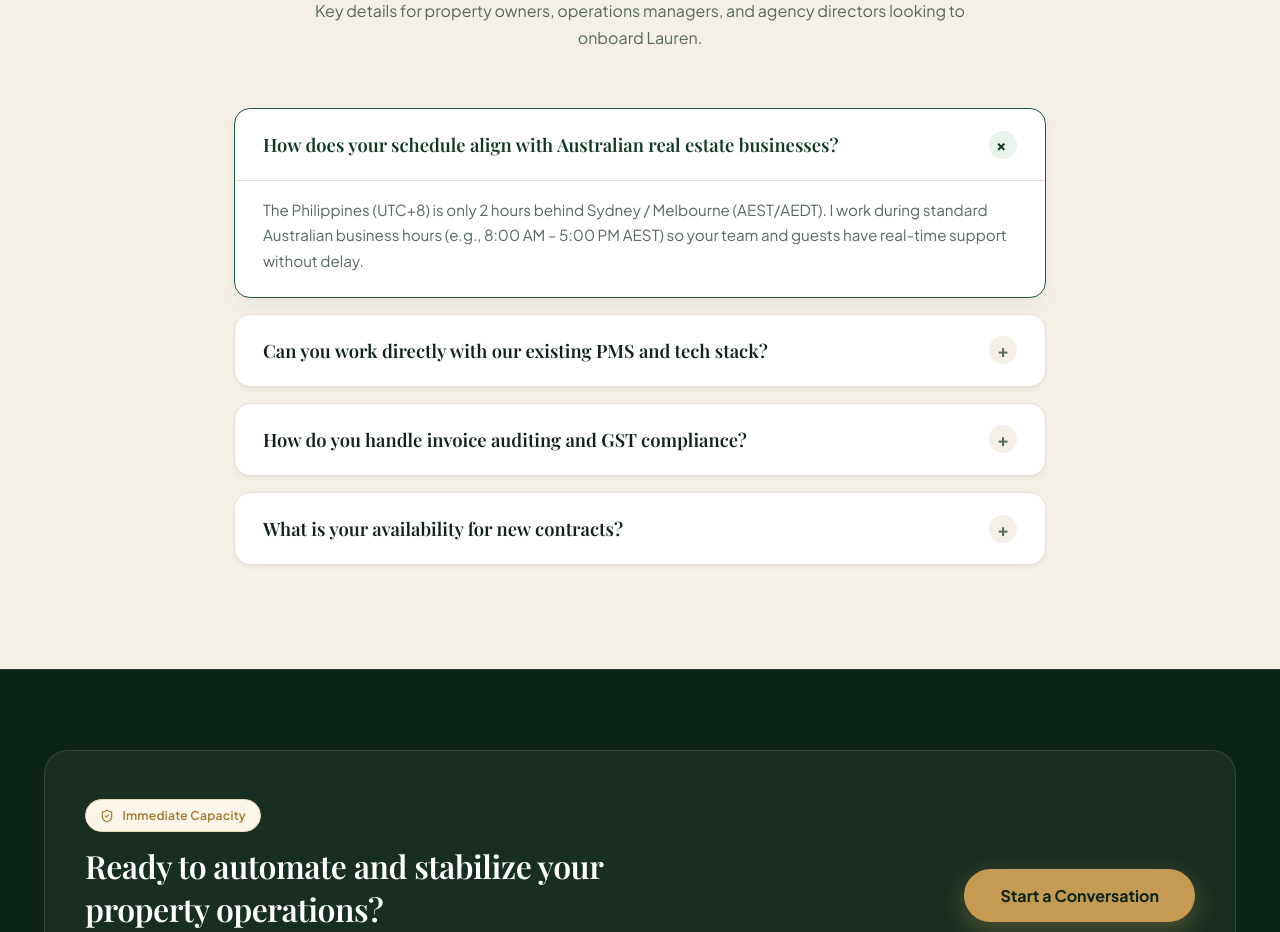
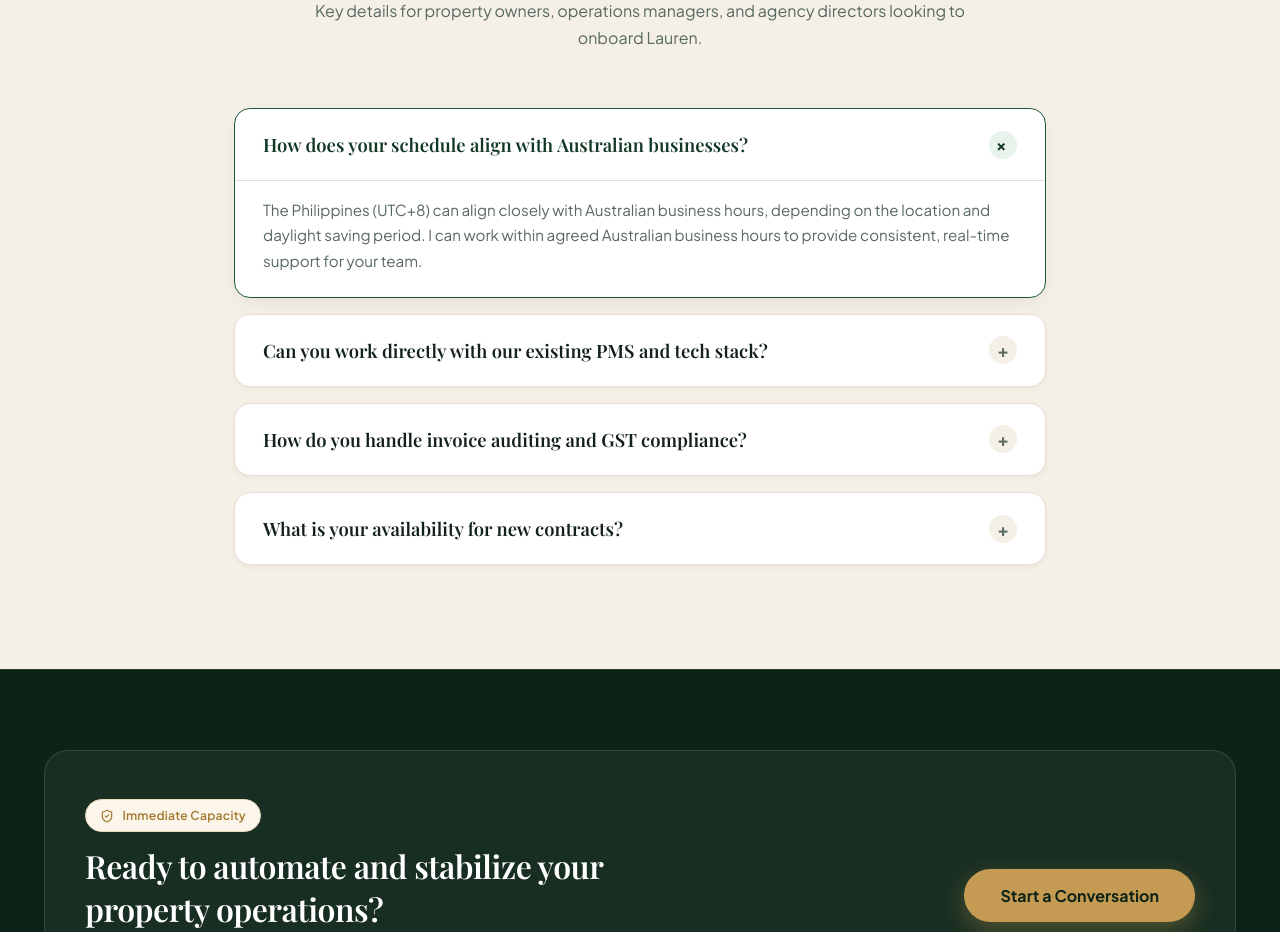
Before and after one commit to klint-droid/client1-portfolio, a React (Vite) app: page / in a window 1280 px wide. Shown: the part 9680-10612 px from the top of the page. Built offline with nearby package versions, Linux system fonts and the light colour scheme; a web font is replaced by a local one.

Commit message:
Update first FAQ to focus on Australian business hours alignment

```diff
--- a/src/data/portfolioData.ts
+++ b/src/data/portfolioData.ts
@@ -304,8 +304,8 @@ export const portfolioData = {
 
   faqs: [
     {
-      q: 'How does your schedule align with Australian real estate businesses?',
-      a: 'The Philippines (UTC+8) is only 2 hours behind Sydney / Melbourne (AEST/AEDT). I work during standard Australian business hours (e.g., 8:00 AM – 5:00 PM AEST) so your team and guests have real-time support without delay.',
+      q: 'How does your schedule align with Australian businesses?',
+      a: 'The Philippines (UTC+8) can align closely with Australian business hours, depending on the location and daylight saving period. I can work within agreed Australian business hours to provide consistent, real-time support for your team.',
     },
     {
       q: 'Can you work directly with our existing PMS and tech stack?',
```
